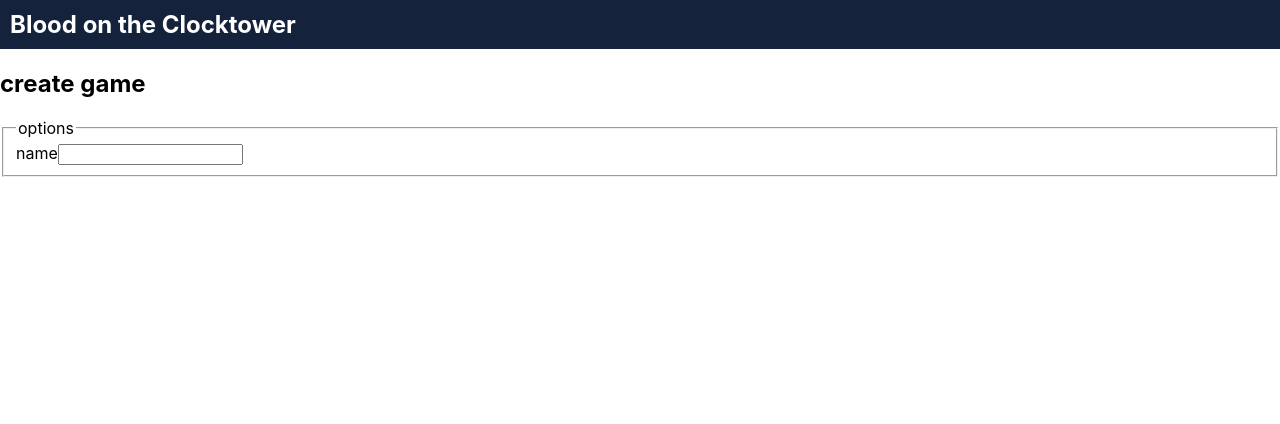
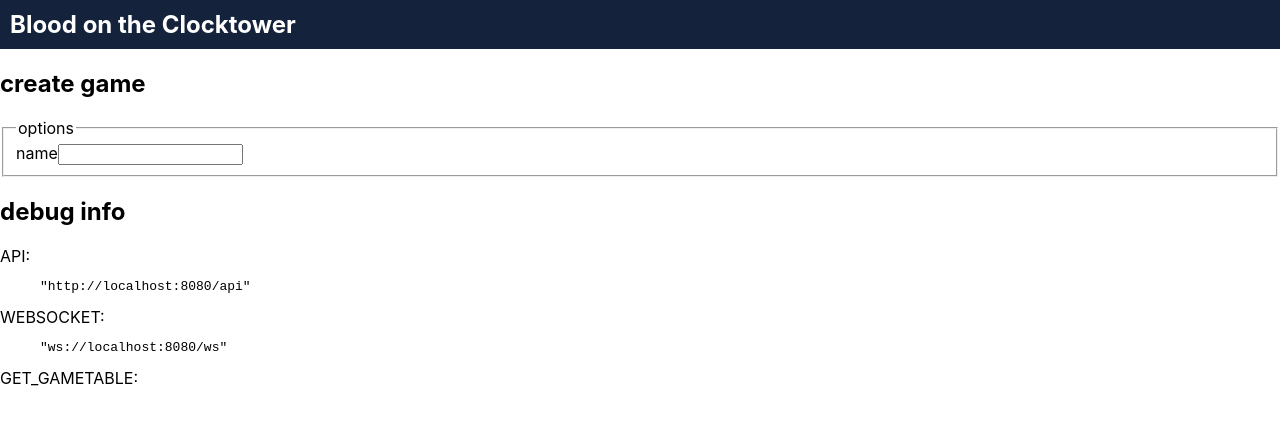
Before and after one commit to globalworming/botc-unofficial-frontend, a React (Create React App) app: page / in a window 1280 px wide. Shown: the top 424 px of the page. Built offline with nearby package versions, Linux system fonts and the light colour scheme; what react-hooks-global-state would draw is missing.

Commit message:
urls from .env

```diff
--- a/package.json
+++ b/package.json
@@ -4,6 +4,7 @@
   "private": true,
   "dependencies": {
     "@stomp/stompjs": "latest",
+    "@types/node": "^14.0.1",
     "@types/react": "16.9.29",
     "@types/react-dom": "16.0.5",
     "@types/react-router": "5.1.4",
@@ -19,7 +20,6 @@
     "react-hooks-global-state": "^1.0.0",
     "react-router-dom": "^5.1.2",
     "react-scripts": "3.4.0",
-    "serve": "^11.3.0",
     "socket.io-client": "^2.3.0",
     "typescript": "~3.7.2"
   },
@@ -47,6 +47,6 @@
   },
   "devDependencies": {
     "@types/history": "^4.7.5",
-    "@types/react": "^16.9.29"
+    "@types/react": "16.9.29"
   }
 }
--- a/src/App.tsx
+++ b/src/App.tsx
@@ -1,5 +1,6 @@
 import React from "react";
 import Header from './components/Header';
+import Debug from './components/Debug';
 // import ChatHistory from './components/ChatHistory';
 // import ChatInput from './components/ChatInput';
 import GameTable from './components/GameTable';
@@ -38,6 +39,7 @@ const App = () => {
           <Route path="/" children={<Lobby/>}/>
         </Switch>
       </Router>
+      <Debug/>
       {
         //<ChatHistory chatHistory={messages}/><ChatInput send={onSendMessage}/>
       }
--- /dev/null
+++ b/src/components/Debug.tsx
@@ -0,0 +1,21 @@
+import React from 'react';
+import './Header.scss';
+import Urls from "../constants/Urls";
+
+const Debug = () => {
+    return (
+        <>
+          <h2>debug info</h2>
+          <dl>
+            {Object.entries(Urls).map((t, k) => <React.Fragment key={k}>
+              <dt key={"dt" + k}>{t[0]}:</dt>
+              <dd key={"dd" + k}>
+                <pre>{JSON.stringify(t[1], null, 2)} </pre>
+              </dd>
+            </React.Fragment>)}
+          </dl>
+        </>
+    )
+}
+
+export default Debug;
--- a/src/components/EvilWins.tsx
+++ b/src/components/EvilWins.tsx
@@ -1,6 +1,4 @@
-import React, {useState} from 'react';
-import {Redirect} from "react-router";
-import TownSquareState from "../model/TownSquareState";
+import React from 'react';
 
 
 const EvilWins = () => {
--- a/src/components/GameTable.tsx
+++ b/src/components/GameTable.tsx
@@ -10,6 +10,7 @@ import RouteParams from "../model/RouteParams";
 import GrimoireControls from "./GrimoireControls";
 import TownSquareState from "../model/TownSquareState";
 import {useGlobalState} from "../state";
+import Urls from "../constants/Urls";
 import {Client, IMessage, StompSubscription} from '@stomp/stompjs';
 
 const GameTable = () => {
@@ -42,7 +43,6 @@ const GameTable = () => {
   );
 
   function getGame() {
-    console.log("fetching game")
     fetch('/api/gameTable/' + id)
       .then(response => response.json())
       .then(response => {
@@ -52,7 +52,7 @@ const GameTable = () => {
   }
 
   const client = new Client({
-    brokerURL: "ws://localhost:8080/ws",
+    brokerURL: Urls.WEBSOCKET,
     connectHeaders: {
       gameTableId
     },
--- a/src/components/GoodWins.tsx
+++ b/src/components/GoodWins.tsx
@@ -1,6 +1,4 @@
-import React, {useState} from 'react';
-import {Redirect} from "react-router";
-import TownSquareState from "../model/TownSquareState";
+import React from 'react';
 
 
 const GoodWins = () => {
--- a/src/components/PlayerSectionInGrimoire.tsx
+++ b/src/components/PlayerSectionInGrimoire.tsx
@@ -7,8 +7,8 @@ import TownSquareState from "../model/TownSquareState";
 const PlayerSectionInGrimoire = () => {
 
   const [players, setPlayers] = useGlobalState("players");
-  const [isTestGameTable, setIsTestGameTable] = useGlobalState('isTestGameTable');
-  const [gameTableId, setGameTableId] = useGlobalState("gameTableId");
+  const [isTestGameTable] = useGlobalState('isTestGameTable');
+  const [gameTableId] = useGlobalState("gameTableId");
 
   function assignCharacter(id: string, value: string) {
     const update: Array<Player> = Object.assign([], players);
--- /dev/null
+++ b/src/constants/Urls.tsx
@@ -0,0 +1,26 @@
+export interface ProcessEnv {
+  [key: string]: string | undefined
+}
+
+const env: ProcessEnv = process.env;
+
+const backendBasedOnEnv = () => {
+  switch (env["NODE_ENV"]) {
+    case 'production': {
+      return "example.backend.botc:80"
+    }
+    default: {
+      return "localhost:8080";
+    }
+  }
+};
+
+const host = backendBasedOnEnv();
+export const Urls = {
+  API: "http://" + host + "/api",
+  WEBSOCKET: "ws://" + host + "/ws",
+  GET_GAMETABLE: (id: string) => "http://" + host + '/api/gameTable/' + id,
+
+}
+
+export default Urls;
```
Also changed, not shown: src/state.tsx (+3 -5 lines), 1 other file (tests, documents, lock files or other folders).
